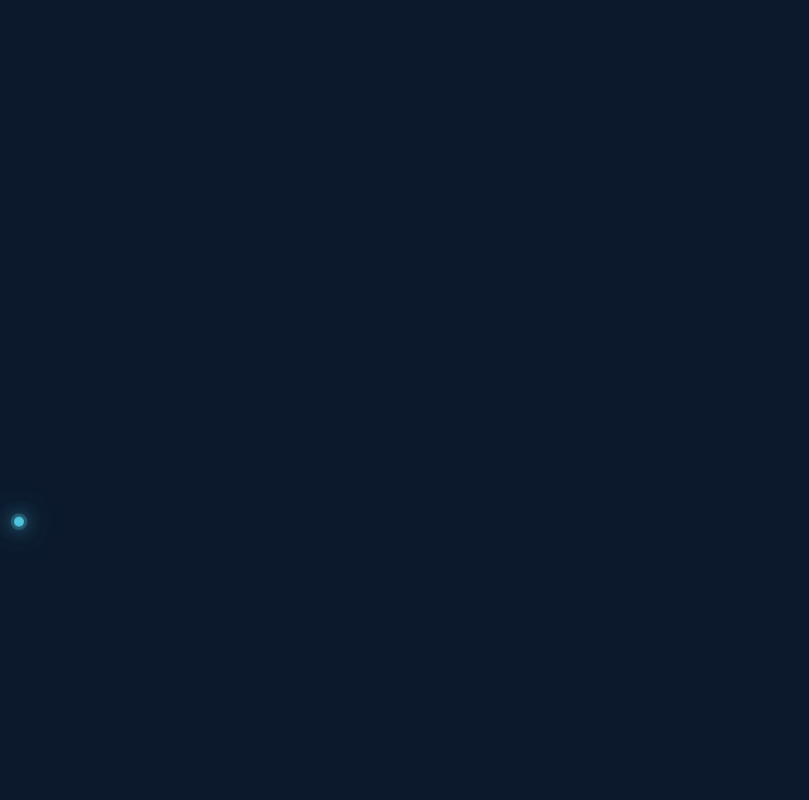
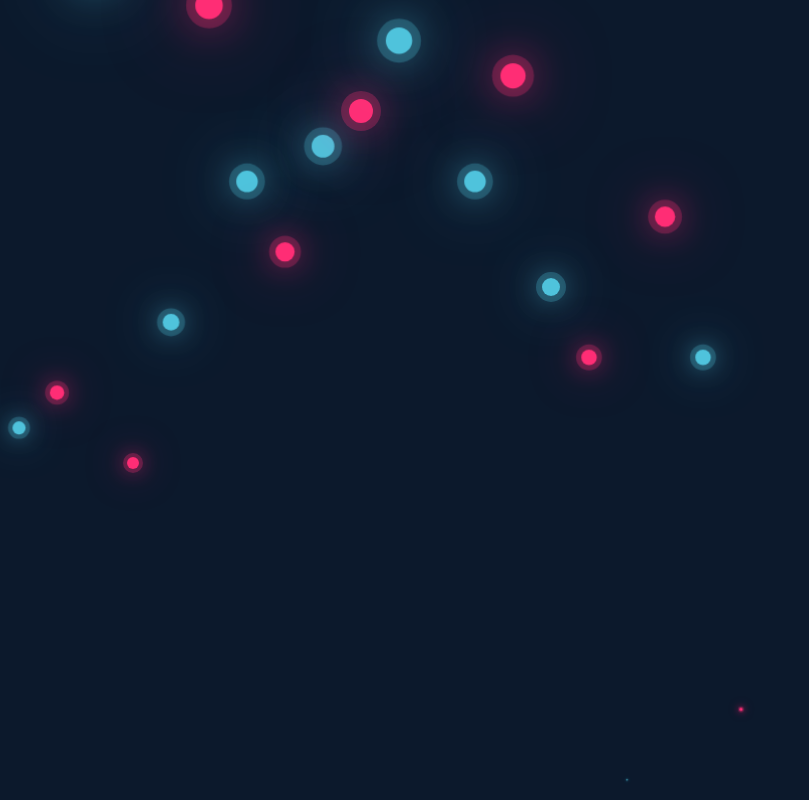
Before and after one commit to DariaSibova/Background-Effects, a plain HTML site: page index.html in a window 1280 px wide. Shown: the whole page, without its empty margins (0-809 px from the left). Drawn offline with Linux system fonts and the light colour scheme.

Commit message:
2 files modified

```diff
--- a/index.html
+++ b/index.html
@@ -9,6 +9,27 @@
     <div class="container">
       <div class="bubbles">
         <span style="--i:11;"></span>
+        <span style="--i:12;"></span>
+        <span style="--i:24;"></span>
+        <span style="--i:10;"></span>
+        <span style="--i:14;"></span>
+        <span style="--i:23;"></span>
+        <span style="--i:18;"></span>
+        <span style="--i:16;"></span>
+        <span style="--i:19;"></span>
+        <span style="--i:20;"></span>
+        <span style="--i:22;"></span>
+        <span style="--i:25;"></span>
+        <span style="--i:18;"></span>
+        <span style="--i:21;"></span>
+        <span style="--i:15;"></span>
+        <span style="--i:13;"></span>
+        <span style="--i:26;"></span>
+        <span style="--i:17;"></span>
+        <span style="--i:13;"></span>
+        <span style="--i:28;"></span>
+
+
       </div>
     </div>
   </body>
--- a/styles.css
+++ b/styles.css
@@ -31,6 +31,7 @@ body{
   0 0 50px #4fc3dc,
   0 0 100px #4fc3dc;
   animation: animate 15s linear infinite;
+  animation-duration: calc(125s / var(--i));
 }
 
 .bubbles span:nth-child(even){
```
